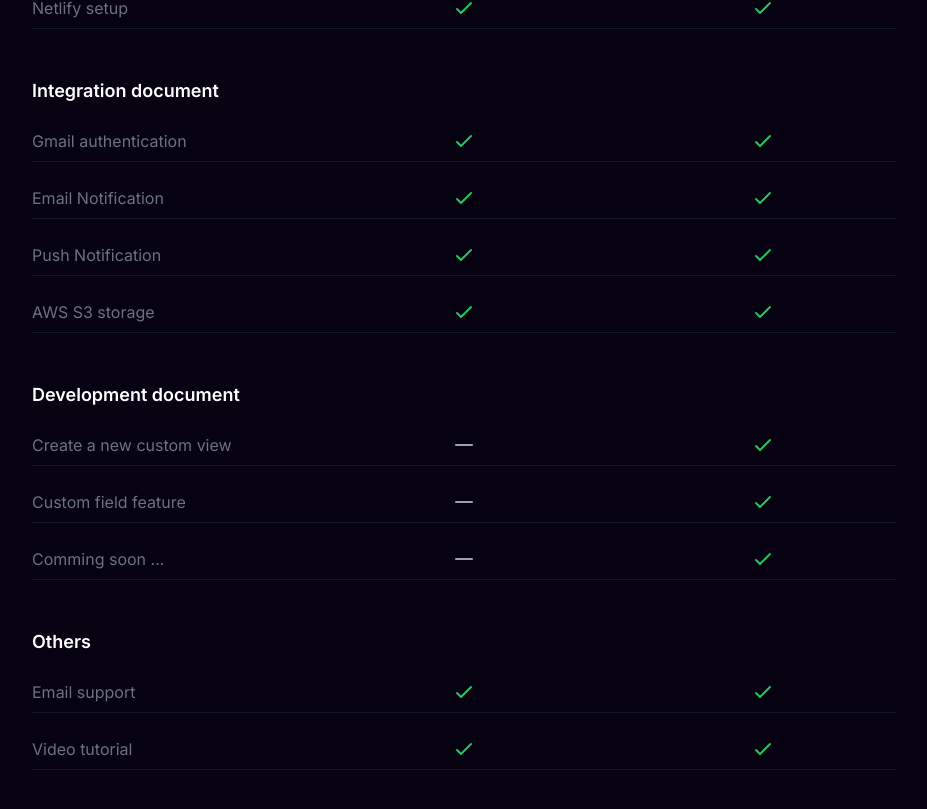
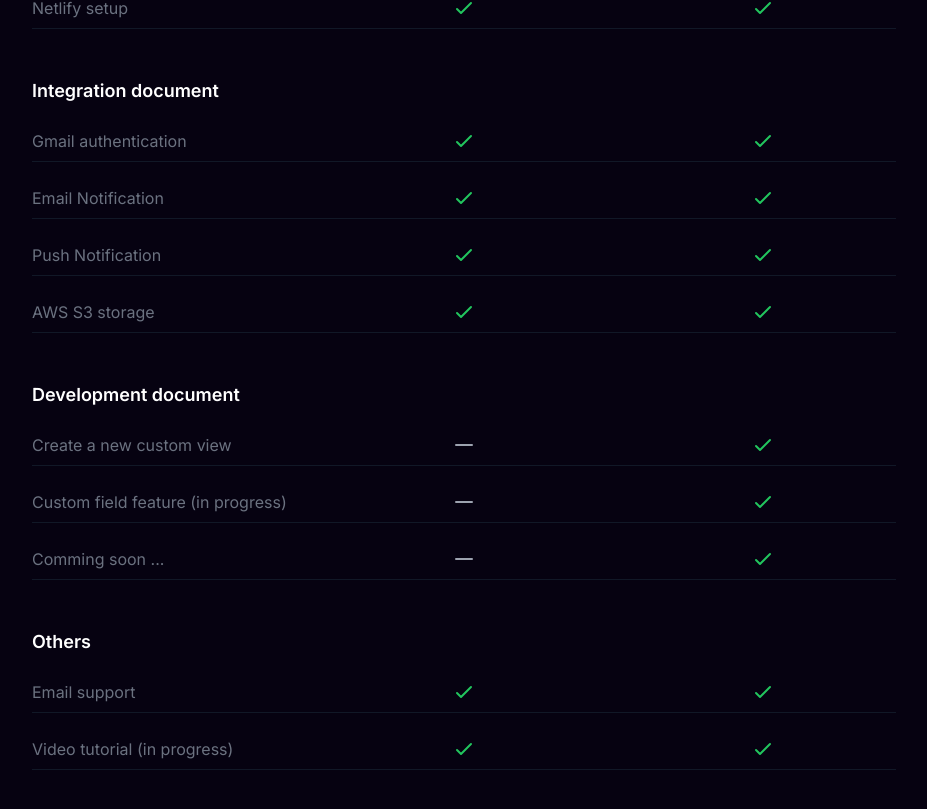
Before and after one commit to hudy9x/namviek-landingpage, a Next.js app: page /pricing in a window 1280 px wide. Shown: the part 2700-3509 px from the top of the page, without its empty margins (176-1103 px from the left). Built offline with nearby package versions, Linux system fonts and the light colour scheme; no server answers.

Commit message:
refactor: update pricing plan

```diff
--- a/src/containers/Pricing/PricingComparision.tsx
+++ b/src/containers/Pricing/PricingComparision.tsx
@@ -44,7 +44,7 @@ const pricingData = {
       title: "Development document",
       features: [
         { name: "Create a new custom view", threeMonth: false, lifetime: true },
-        { name: "Custom field feature", threeMonth: false, lifetime: true },
+        { name: "Custom field feature (in progress)", threeMonth: false, lifetime: true },
         { name: "Comming soon ...", threeMonth: false, lifetime: true },
       ]
     },
@@ -52,7 +52,7 @@ const pricingData = {
       title: "Others",
       features: [
         { name: "Email support", threeMonth: true, lifetime: true },
-        { name: "Video tutorial", threeMonth: true, lifetime: true },
+        { name: "Video tutorial (in progress)", threeMonth: true, lifetime: true },
       ]
     }
   ]
--- a/src/containers/Pricing/PricingContainer.tsx
+++ b/src/containers/Pricing/PricingContainer.tsx
@@ -26,7 +26,7 @@ export default function PricingContainer(product: {
     'Setup document',
     'Integration document',
     'Email support',
-    'Video tutorial',
+    'Video tutorial (in progress)',
     developmentDoc,
   ]
 
```
